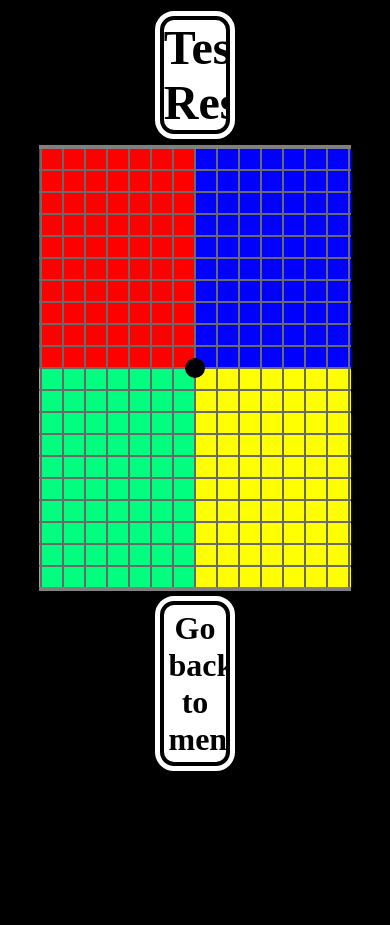
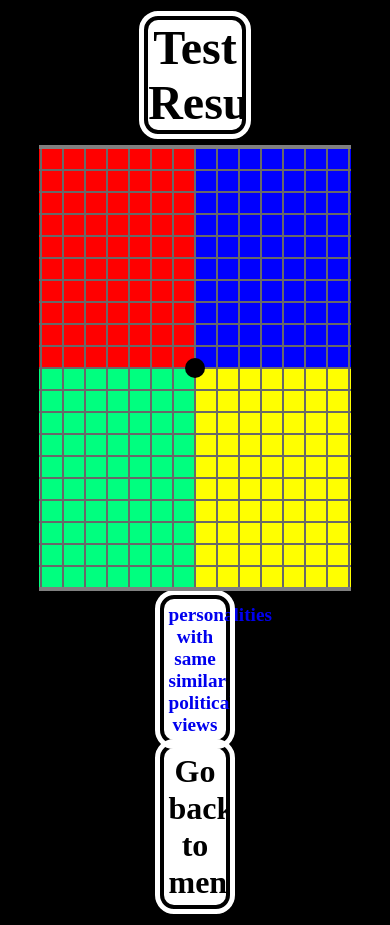
Before and after one commit to FredericBastitat/Website, a plain HTML site: page cres.html in a window 390 px wide. Before the commit the page ends 844 px from the top, so only its background shows below. Drawn offline with Linux system fonts and the light colour scheme.

Commit message:
Styles edit

```diff
--- a/cres.html
+++ b/cres.html
@@ -6,6 +6,7 @@
         content="width=device-width, initial-scale=1.0" />
         <title>Result</title>
         <link href="style_cres.css" rel="stylesheet"/>
+        <link href="style_global.css" rel="stylesheet"/>
     </head>
     <body>
         <div class="box">
@@ -18,7 +19,7 @@
 
             </div>
 
-
+            <a class="person" href="personalities.html"><h4>personalities with same similar political views</h4></a>
             <a class="menu" href="index.html" onclick="localStorage.clear();"><h3>Go back to menu</h3></a>
         </div>
         <script>
--- a/style_cres.css
+++ b/style_cres.css
@@ -1,27 +1,28 @@
 *,
-*::before,
-*::after{
+*::after {
     box-sizing: border-box;
 }
 
-body{
+body {
     background-color: black;
     margin: 0;
 }
 
-.box{
+.box {
     position: relative;
     align-items: center;
     margin: 5% auto;
     width: 80%;
 }
-.box2{
+
+.box2 {
     position: relative;
     display: flex;
     justify-content: center;
     overflow: auto;
     width: 100%;
 }
+
 .circle {
     width: 20px;
     height: 20px;
@@ -33,80 +34,35 @@ body{
     transform: translate(-50%, -50%);
 }
 
-.menu, h3:hover{
-    color: white;
-    background-color: black;
-}
-.menu,h3:active{
-    transform: scale(0.96) ;
-}
-h1{
-    background-color: white;
-    outline-width: thick;
-    outline-color: white;
-    outline-style: solid;
-    outline-offset: 4px;
-    border-radius: 10px;
-    text-align: center;
-    font-size: 300%;
-    margin-top: 5%;
-    width: 20%;
-    margin: 2.5% auto 0;
-    margin-bottom: 5%;
-}
-h2{
-    font-size:250%;
-}
-h3{
-
-    outline-width: thick;
-    outline-color: white;
-    outline-style: solid;
-    outline-offset: 4px;
-    border-radius: 10px;
-    font-size: 200%;
-    text-align: center;
-    padding: 1.5%;
-    margin: 4.5% auto 0;
-    width: 20%;
-    background-color: white;
-}
-.menu{
-    color: black;
-    text-decoration:none;
-}
-
-p{
-    font-size: 100%;
-}
 
 table {
-    border-collapse:collapse;
+    border-collapse: collapse;
     border: 4px solid gray;
     margin-top: 0%;
 }
 
-
-  td{
-    padding: 10px 10px;
+td {
+    padding: 10px;
     text-align: center;
     border: 2px solid #696969;
 }
 
-  .kl{
+.kl {
     background-color: red;
 }
-  .kp{
+
+.kp {
     background-color: blue;
 }
 
-.ll{
+.ll {
     background-color: springgreen;
 }
-.lp{
+
+.lp {
     background-color: yellow;
 }
 
-.firstC{
+.firstC {
     border: 5px solid white;
 }
--- /dev/null
+++ b/style_global.css
@@ -0,0 +1,72 @@
+.menu,
+h3:hover {
+    color: white;
+    background-color: black;
+}
+
+.menu,
+h3:active {
+    transform: scale(0.96);
+}
+
+h1,
+h3,
+h4,
+h5 {
+    background-color: white;
+    outline-width: thick;
+    outline-color: white;
+    outline-style: solid;
+    outline-offset: 4px;
+    border-radius: 10px;
+    text-align: center;
+    margin: 2.5% auto;
+    width: 20%;
+}
+
+h1 {
+    font-size: 300%;
+    margin-top: 5%;
+    margin-bottom: 5%;
+}
+
+h2 {
+    font-size: 250%;
+    margin: 4.5% auto;
+}
+
+h3 {
+    font-size: 200%;
+    padding: 1.5%;
+}
+
+h4 {
+    font-size: 120%;
+    padding: 1.5%;
+}
+a{
+    text-decoration: none;
+}
+
+.menu {
+    color: black;
+}
+
+p {
+    font-size: 100%;
+}
+
+h5{
+    width: 50%;
+    max-width: 1000px;
+    margin: auto;
+    font-size: 150%;
+    outline-offset: 5px;
+    margin-top: 50px;
+}
+
+@media only screen and (max-width: 600px) {
+    h1{
+        width: 30%;
+    }
+}
--- a/style_main.css
+++ b/style_main.css
@@ -1,19 +1,5 @@
 body{
     background-color: black;
-}
-h1{
-    background-color: white;
-    width: 15%;
-    max-width: 600px;
-    margin: auto;
-    border-radius: 10px;
-    text-align: center;
-    font-size: 300%;
-    margin-top: 30px;
-    outline-width: thick;
-    outline-color: white;
-    outline-style: solid;
-    outline-offset: 4px;
 }
 .test-choice:hover{
     color: white;
--- a/style_results.css
+++ b/style_results.css
@@ -27,44 +27,11 @@ body{
 .menu,h3:active{
     transform: scale(0.96) ;
 }
-h1{
-    background-color: white;
-    outline-width: thick;
-    outline-color: white;
-    outline-style: solid;
-    outline-offset: 4px;
-    border-radius: 10px;
-    text-align: center;
-    font-size: 300%;
-    margin-top: 5%;
-    width: 20%;
-    margin: 2.5% auto 0;
-}
-h2{
-    font-size:250%;
-}
-h3{
-
-    outline-width: thick;
-    outline-color: white;
-    outline-style: solid;
-    outline-offset: 4px;
-    border-radius: 10px;
-    font-size: 200%;
-    text-align: center;
-    padding: 1.5%;
-    margin: 4.5% auto 0;
-    width: 20%;
-    background-color: white;
-}
 .menu{
     color: black;
     text-decoration:none;
 }
 
-p{
-    font-size: 100%;
-}
 
 .Kant{
     background-color: white;
--- a/style_troley.css
+++ b/style_troley.css
@@ -1,21 +1,6 @@
 body{
     background-color: black;
     margin-top: 150px;
-}
-
-h1{
-    background-color: white;
-    width: 50%;
-    max-width: 1000px;
-    margin: auto;
-    border-radius: 10px;
-    text-align: center;
-    font-size: 150%;
-    outline-width: thick;
-    outline-color: white;
-    outline-style: solid;
-    outline-offset: 5px;
-    margin-top: 50px;
 }
 
 button{
```
Also changed, not shown: index.html (+1 -0 lines), quizcompass.html (+2 -1 lines), quizpage.html (+2 -1 lines), results.html (+1 -0 lines). Lines whose indentation alone changed are shown as unchanged.
